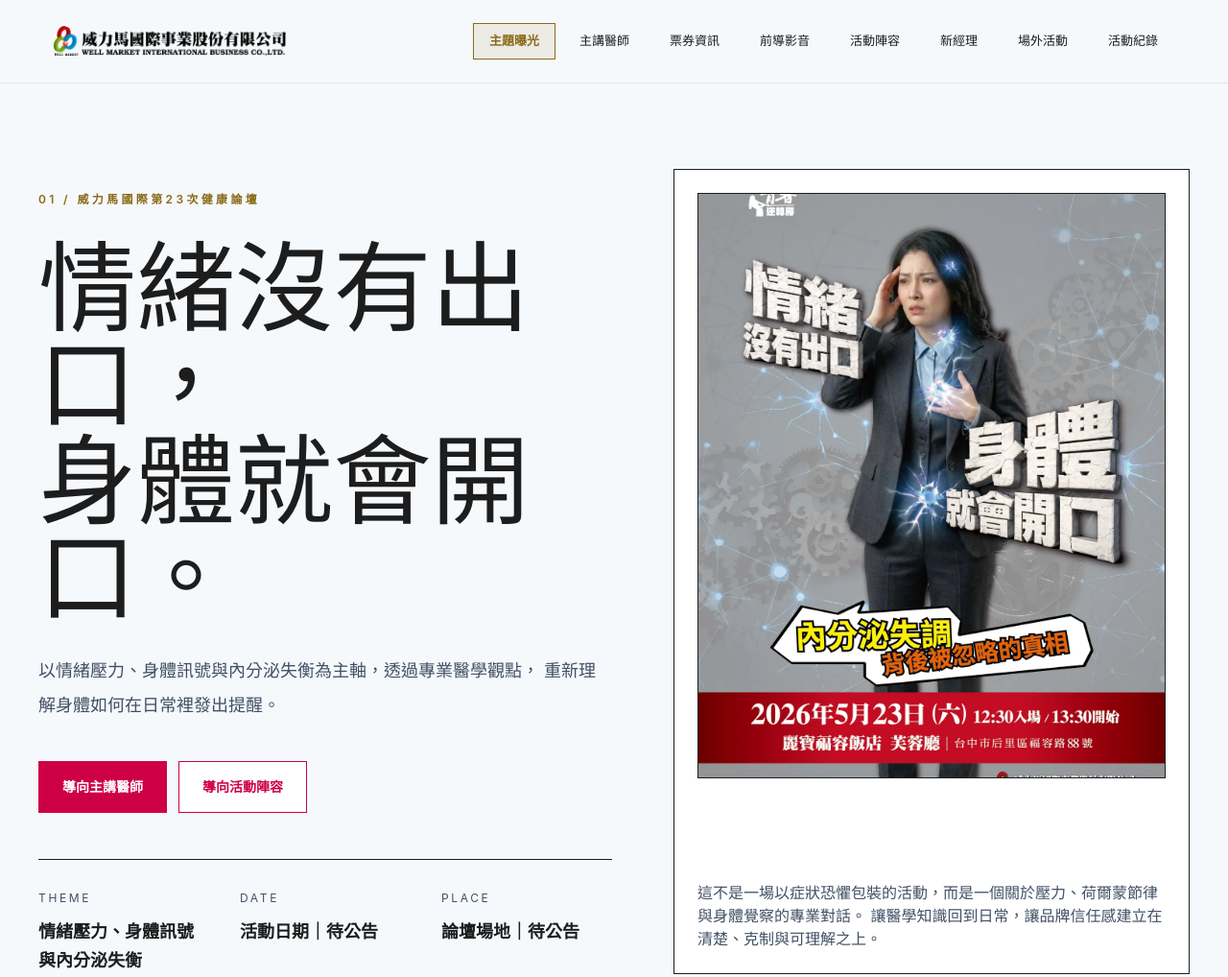
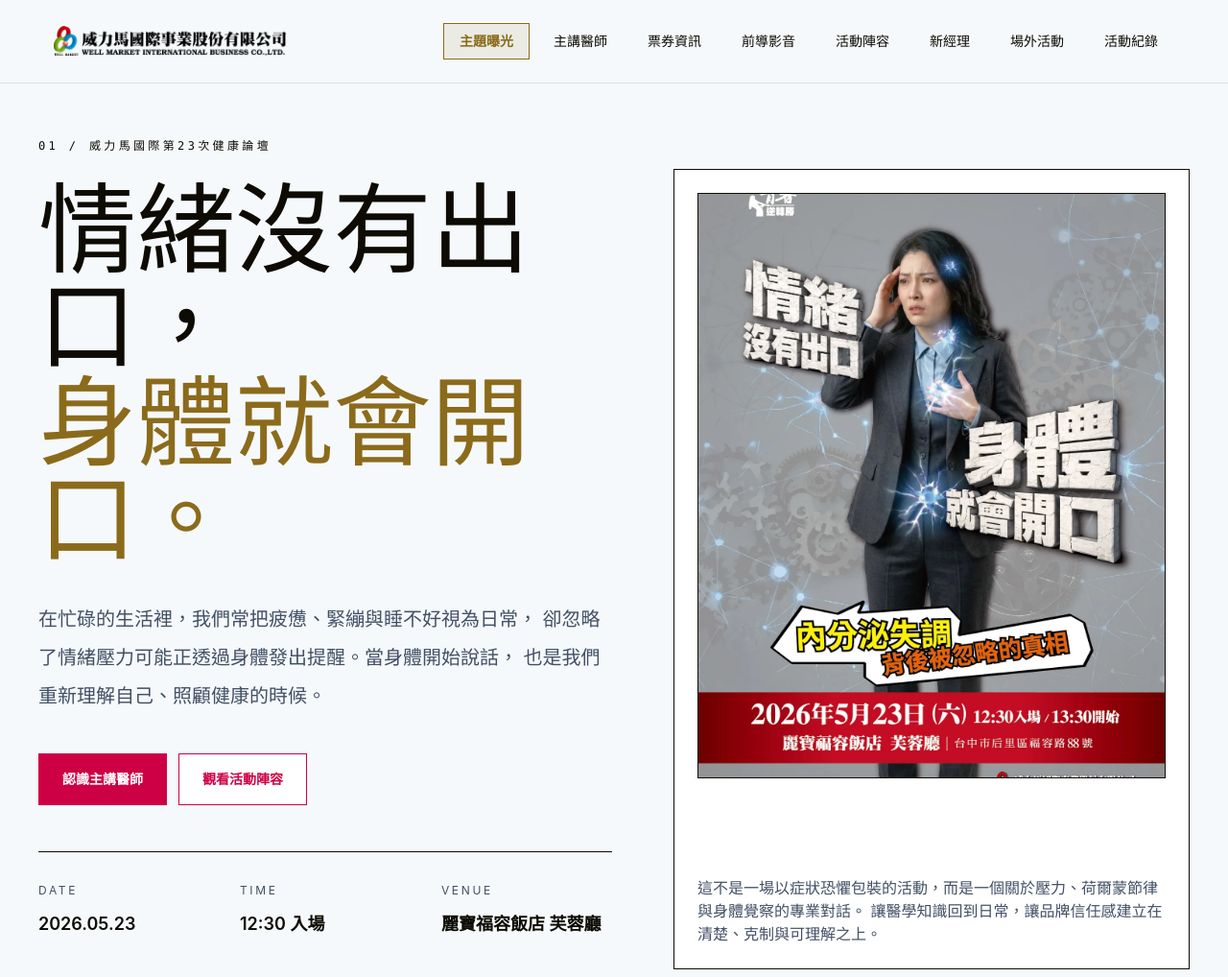
Before and after one commit to wenhui725/wm-health-forum, a website built with Vite: page index.html in a window 1280 px wide. Shown: the top 1018 px of the page at 96% size. Built offline with nearby package versions, Linux system fonts and the light colour scheme; files whose address does not match are found by name.

Commit message:
更新hero section區塊

```diff
--- a/index.html
+++ b/index.html
@@ -6,10 +6,16 @@
     <meta name="viewport" content="width=device-width, initial-scale=1">
     <title>威力馬國際第 23 次健康論壇｜重大活動專題頁</title>
     <meta name="description" content="威力馬國際第 23 次健康論壇，聚焦情緒壓力、身體訊號與內分泌失衡。">
+    <link rel="preconnect" href="https://fonts.googleapis.com">
+    <link rel="preconnect" href="https://fonts.gstatic.com" crossorigin>
+
+    <link
+        href="https://fonts.googleapis.com/css2?family=Noto+Sans+TC:wght@300;400;500;600;700;900&family=Noto+Serif+TC:wght@400;500;600;700;900&display=swap"
+        rel="stylesheet">
     <link rel="stylesheet" href="/src/style.css">
 </head>
 
-<body class="bg-paper text-ink">
+<body class="bg-paper text-ink font-sans">
     <header id="siteHeader"
         class="fixed inset-x-0 top-0 z-50 border-b border-line/10 bg-paper transition-all duration-300">
         <div class="mx-auto flex max-w-420 items-center justify-between px-6 py-6 sm:px-8 lg:px-14 lg:py-6">
@@ -20,35 +26,35 @@
             </a>
             <!-- 桌機版 Nav -->
             <nav class="hidden items-center gap-2 text-[13px] font-medium text-ink lg:flex" aria-label="章節導覽">
-                <a class="nav-link border border-transparent px-4 py-2 transition-all duration-300 hover:border-accent hover:bg-accent/10 hover:text-accent hover:font-black [&.is-active]:border-accent [&.is-active]:bg-accent/10 [&.is-active]:text-accent [&.is-active]:font-black"
+                <a class="nav-link text-sm border border-transparent px-4 py-2 transition-all duration-300 hover:border-accent hover:bg-accent/10 hover:text-accent hover:font-black [&.is-active]:border-accent [&.is-active]:bg-accent/10 [&.is-active]:text-accent [&.is-active]:font-black"
                     href="#theme">
                     主題曝光
                 </a>
-                <a class="nav-link border border-transparent px-4 py-2 transition-all duration-300 hover:border-accent hover:bg-accent/10 hover:text-accent hover:font-black [&.is-active]:border-accent [&.is-active]:bg-accent/10 [&.is-active]:text-accent [&.is-active]:font-black"
+                <a class="nav-link text-sm border border-transparent px-4 py-2 transition-all duration-300 hover:border-accent hover:bg-accent/10 hover:text-accent hover:font-black [&.is-active]:border-accent [&.is-active]:bg-accent/10 [&.is-active]:text-accent [&.is-active]:font-black"
                     href="#doctor">
                     主講醫師
                 </a>
-                <a class="nav-link border border-transparent px-4 py-2 transition-all duration-300 hover:border-accent hover:bg-accent/10 hover:text-accent hover:font-black [&.is-active]:border-accent [&.is-active]:bg-accent/10 [&.is-active]:text-accent [&.is-active]:font-black"
+                <a class="nav-link text-sm border border-transparent px-4 py-2 transition-all duration-300 hover:border-accent hover:bg-accent/10 hover:text-accent hover:font-black [&.is-active]:border-accent [&.is-active]:bg-accent/10 [&.is-active]:text-accent [&.is-active]:font-black"
                     href="#ticket">
                     票券資訊
                 </a>
-                <a class="nav-link border border-transparent px-4 py-2 transition-all duration-300 hover:border-accent hover:bg-accent/10 hover:text-accent hover:font-black [&.is-active]:border-accent [&.is-active]:bg-accent/10 [&.is-active]:text-accent [&.is-active]:font-black"
+                <a class="nav-link text-sm border border-transparent px-4 py-2 transition-all duration-300 hover:border-accent hover:bg-accent/10 hover:text-accent hover:font-black [&.is-active]:border-accent [&.is-active]:bg-accent/10 [&.is-active]:text-accent [&.is-active]:font-black"
                     href="#story">
                     前導影音
                 </a>
-                <a class="nav-link border border-transparent px-4 py-2 transition-all duration-300 hover:border-accent hover:bg-accent/10 hover:text-accent hover:font-black [&.is-active]:border-accent [&.is-active]:bg-accent/10 [&.is-active]:text-accent [&.is-active]:font-black"
+                <a class="nav-link text-sm border border-transparent px-4 py-2 transition-all duration-300 hover:border-accent hover:bg-accent/10 hover:text-accent hover:font-black [&.is-active]:border-accent [&.is-active]:bg-accent/10 [&.is-active]:text-accent [&.is-active]:font-black"
                     href="#lineup">
                     活動陣容
                 </a>
-                <a class="nav-link border border-transparent px-4 py-2 transition-all duration-300 hover:border-accent hover:bg-accent/10 hover:text-accent hover:font-black [&.is-active]:border-accent [&.is-active]:bg-accent/10 [&.is-active]:text-accent [&.is-active]:font-black"
+                <a class="nav-link text-sm border border-transparent px-4 py-2 transition-all duration-300 hover:border-accent hover:bg-accent/10 hover:text-accent hover:font-black [&.is-active]:border-accent [&.is-active]:bg-accent/10 [&.is-active]:text-accent [&.is-active]:font-black"
                     href="#manager">
                     新經理
                 </a>
-                <a class="nav-link border border-transparent px-4 py-2 transition-all duration-300 hover:border-accent hover:bg-accent/10 hover:text-accent hover:font-black [&.is-active]:border-accent [&.is-active]:bg-accent/10 [&.is-active]:text-accent [&.is-active]:font-black"
+                <a class="nav-link text-sm border border-transparent px-4 py-2 transition-all duration-300 hover:border-accent hover:bg-accent/10 hover:text-accent hover:font-black [&.is-active]:border-accent [&.is-active]:bg-accent/10 [&.is-active]:text-accent [&.is-active]:font-black"
                     href="#field">
                     場外活動
                 </a>
-                <a class="nav-link border border-transparent px-4 py-2 transition-all duration-300 hover:border-accent hover:bg-accent/10 hover:text-accent hover:font-black [&.is-active]:border-accent [&.is-active]:bg-accent/10 [&.is-active]:text-accent [&.is-active]:font-black"
+                <a class="nav-link text-sm border border-transparent px-4 py-2 transition-all duration-300 hover:border-accent hover:bg-accent/10 hover:text-accent hover:font-black [&.is-active]:border-accent [&.is-active]:bg-accent/10 [&.is-active]:text-accent [&.is-active]:font-black"
                     href="#gallery">
                     活動紀錄
                 </a>
@@ -89,53 +95,53 @@
         <div
             class="mx-auto grid max-w-420 gap-10 px-4 pb-14 pt-10 sm:px-6 md:grid-cols-[minmax(0,1fr)_minmax(320px,.9fr)] md:pb-20 lg:px-10 lg:pt-16 xl:gap-16">
             <!-- 左側：主標與 CTA -->
-            <div class="flex min-h-[68vh] flex-col justify-start pt-6">
+            <div class="flex min-h-[68vh] -translate-y-8 flex-col justify-center">
                 <div>
-                    <p class="mono mb-8 text-xs font-semibold uppercase tracking-[.28em] text-accent">
+                    <p class="font-mono mb-8 text-xs uppercase tracking-[.28em] text-border">
                         01 / 威力馬國際第23次健康論壇
                     </p>
 
-                    <h1 class="font-serif chapter-title max-w-5xl text-[clamp(3.5rem,8vw,7rem)] leading-[.98]">
-                        情緒沒有出口，<br>
-                        身體就會開口。
+                    <h1 class="font-serif max-w-5xl text-[clamp(3.5rem,8vw,7rem)] leading-[.98]">
+                        情緒沒有出口，<br> <b class="text-accent font-medium">身體就會開口。</b>
                     </h1>
 
-                    <p class="body-copy mt-8 max-w-2xl text-base leading-loose text-muted sm:text-lg">
-                        以情緒壓力、身體訊號與內分泌失衡為主軸，透過專業醫學觀點，
-                        重新理解身體如何在日常裡發出提醒。
+                    <p class="body-copy mt-8 max-w-2xl text-lg leading-loose text-muted sm:text-xl">
+                        在忙碌的生活裡，我們常把疲憊、緊繃與睡不好視為日常， 卻忽略了情緒壓力可能正透過身體發出提醒。當身體開始說話， 也是我們重新理解自己、照顧健康的時候。
                     </p>
 
                     <!-- CTA 按鈕 -->
                     <div class="mt-10 flex flex-col gap-3 sm:flex-row">
                         <a href="#doctor"
                             class="inline-flex items-center justify-center border border-accent-2 bg-accent-2 px-6 py-4 text-sm font-bold text-surface transition-all duration-300 hover:-translate-y-0.5 hover:shadow-quiet">
-                            導向主講醫師
+                            認識主講醫師
                         </a>
 
                         <a href="#lineup"
                             class="inline-flex items-center justify-center border border-accent-2 bg-[#fff] px-6 py-4 text-sm font-bold text-accent-2 transition-all duration-300 hover:border-accent-2 hover:bg-[#FFF] hover:text-accent-2 hover:font-black">
-                            導向活動陣容
+                            觀看活動陣容
                         </a>
                     </div>
                 </div>
                 <!-- 下方資訊列 -->
                 <div class="mt-12 grid gap-8 border-t ink-line pt-8 sm:grid-cols-3">
                     <div>
-                        <p class="mono text-xs tracking-[.22em] text-muted">THEME</p>
+                        <p class="mono text-xs tracking-[.22em] text-muted">DATE</p>
                         <p class="mt-3 text-lg font-semibold leading-relaxed">
-                            情緒壓力、身體訊號與內分泌失衡
+                            2026.05.23
+
                         </p>
                     </div>
                     <div>
-                        <p class="mono text-xs tracking-[.22em] text-muted">DATE</p>
+                        <p class="mono text-xs tracking-[.22em] text-muted">TIME</p>
                         <p class="mt-3 text-lg font-semibold leading-relaxed">
-                            活動日期｜待公告
+                            12:30 入場
+
                         </p>
                     </div>
                     <div>
-                        <p class="mono text-xs tracking-[.22em] text-muted">PLACE</p>
+                        <p class="mono text-xs tracking-[.22em] text-muted">VENUE</p>
                         <p class="mt-3 text-lg font-semibold leading-relaxed">
-                            論壇場地｜待公告
+                            麗寶福容飯店 芙蓉廳
                         </p>
                     </div>
                 </div>
--- a/src/style.css
+++ b/src/style.css
@@ -12,9 +12,10 @@
     --color-sage: var(--sage);
     --color-accent-2: var(--accent-2);
 
-    --font-display: var(--font-display-tc);
-    --font-body: var(--font-body-tc);
+    --font-display: var(--font-sans-tc);
+    --font-body: var(--font-sans-tc);
     --font-mono: var(--font-mono-tc);
+    --font-serif: "Noto Serif TC", "Songti TC", "PMingLiU", serif;
 
     --shadow-quiet: 0 18px 60px color-mix(in oklch, var(--fg) 8%, transparent);
 }
@@ -22,14 +23,15 @@
 :root {
     --bg: oklch(98% 0.004 240);
     --surface: oklch(100% 0 0);
-    --fg: #1d1d1d;
+    --fg: #0d0b03;
     --muted: #425066;
-    --border: #393939;
+    --border: #0d0b03;
     --accent: #8B6B1B;
     --accent-2: #CE0045;
 
-    --font-display: 'Times New Roman', 'Iowan Old Style', Georgia, serif;
-    --font-body: ui-monospace, 'IBM Plex Mono', 'JetBrains Mono', Menlo, monospace;
+    --font-sans-tc: "Noto Sans TC", "Source Han Sans TC", "Microsoft JhengHei", system-ui, sans-serif;
+    --font-serif-tc: "Noto Serif TC", "Source Han Serif TC", "PMingLiU", serif;
+    --font-mono-tc: "JetBrains Mono", "IBM Plex Mono", ui-monospace, Menlo, monospace;
 }
 
 .nav-link.is-active {
```
